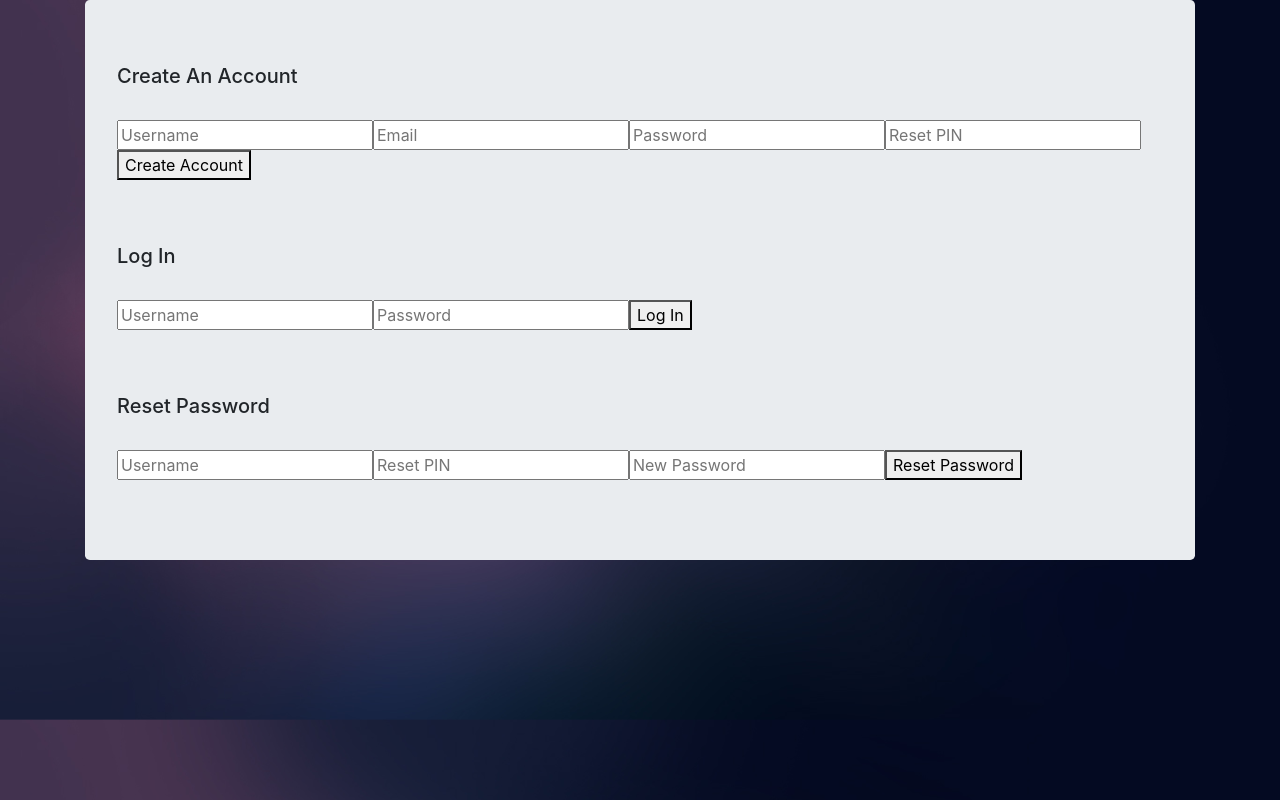
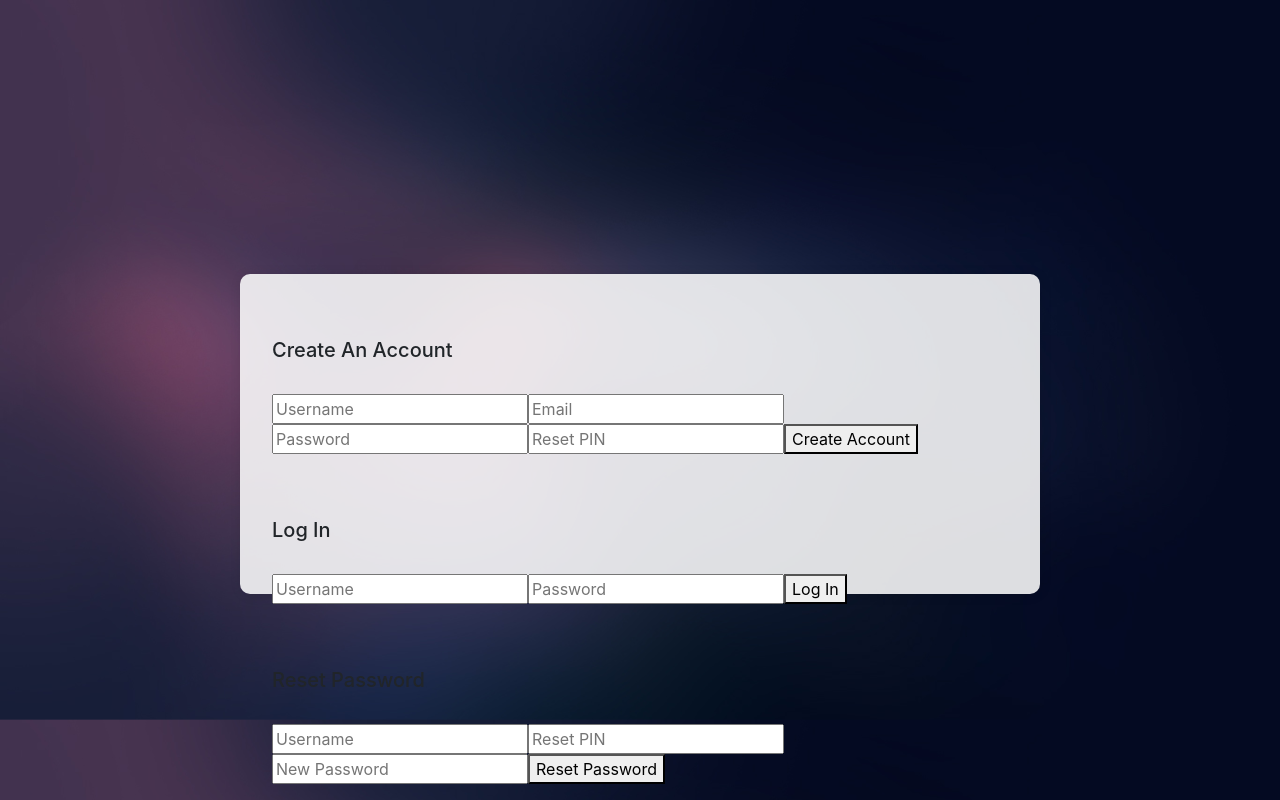
Before and after one commit to sbdchang/Real-Time-Chat-App, a React (Create React App) app in the folder Chat-App/client/: page / in a window 1280 px wide. Built offline with nearby package versions, Linux system fonts and the light colour scheme.

Commit message:
Mainview changed

```diff
--- /dev/null
+++ b/Chat-App/client/src/components/Mainview.css
@@ -0,0 +1,45 @@
+body {
+    margin: 0;
+    font-family: -apple-system, BlinkMacSystemFont, 'Segoe UI', 'Roboto', 'Oxygen',
+      'Ubuntu', 'Cantarell', 'Fira Sans', 'Droid Sans', 'Helvetica Neue',
+      sans-serif;
+    -webkit-font-smoothing: antialiased;
+    -moz-osx-font-smoothing: grayscale;
+  }
+
+  .container {
+    display: flex;
+    justify-content: center;
+    align-items: center;
+    flex-direction: column;
+    height: 100vh;
+    width: 100vw;
+  }
+
+  .jumbotron {
+    background: rgba(255, 255, 255, 0.863);
+    width: 800px;
+    height: 40%;
+    border-radius: 10px;
+    top: 50px;
+    position: relative;
+    justify-content: center;
+    box-shadow: 1px 1px 12px rgba(0, 0, 0, 0.1);
+  }
+
+  .btn {
+    color: black;
+    text-decoration: none;
+    background: #ffffff;
+    padding: 5px;
+    border: 1px solid #494949 !important;
+    display: inline-block;
+    transition: all 0.4s ease 0s;
+  }
+
+  .btn:hover {
+    color: #ffffff ;
+    background: #f6b93b;
+    border-color: #f6b93b ;
+    transition: all 0.4s ease 0s;
+    }
--- a/Chat-App/client/src/components/Mainview.js
+++ b/Chat-App/client/src/components/Mainview.js
@@ -5,6 +5,7 @@ import axios from 'axios';
 import { urlToUse } from "./url";
 import { Modal } from 'react-bootstrap';
 import _ from 'lodash';
+import 'Mainview.css';
 
 export default class Mainview extends React.Component {
     constructor(props) {
@@ -379,7 +380,7 @@ export default class Mainview extends React.Component {
             headers: {
                 'Content-Type': 'application/json'
             }
-      }).then( response => {
+        }).then(response => {
             console.log(response.status);
             if (response.status == 201) {
                 alert(`${this.state.currentUser} isn't online right now!`);
```
Lines whose indentation alone changed are shown as unchanged.
